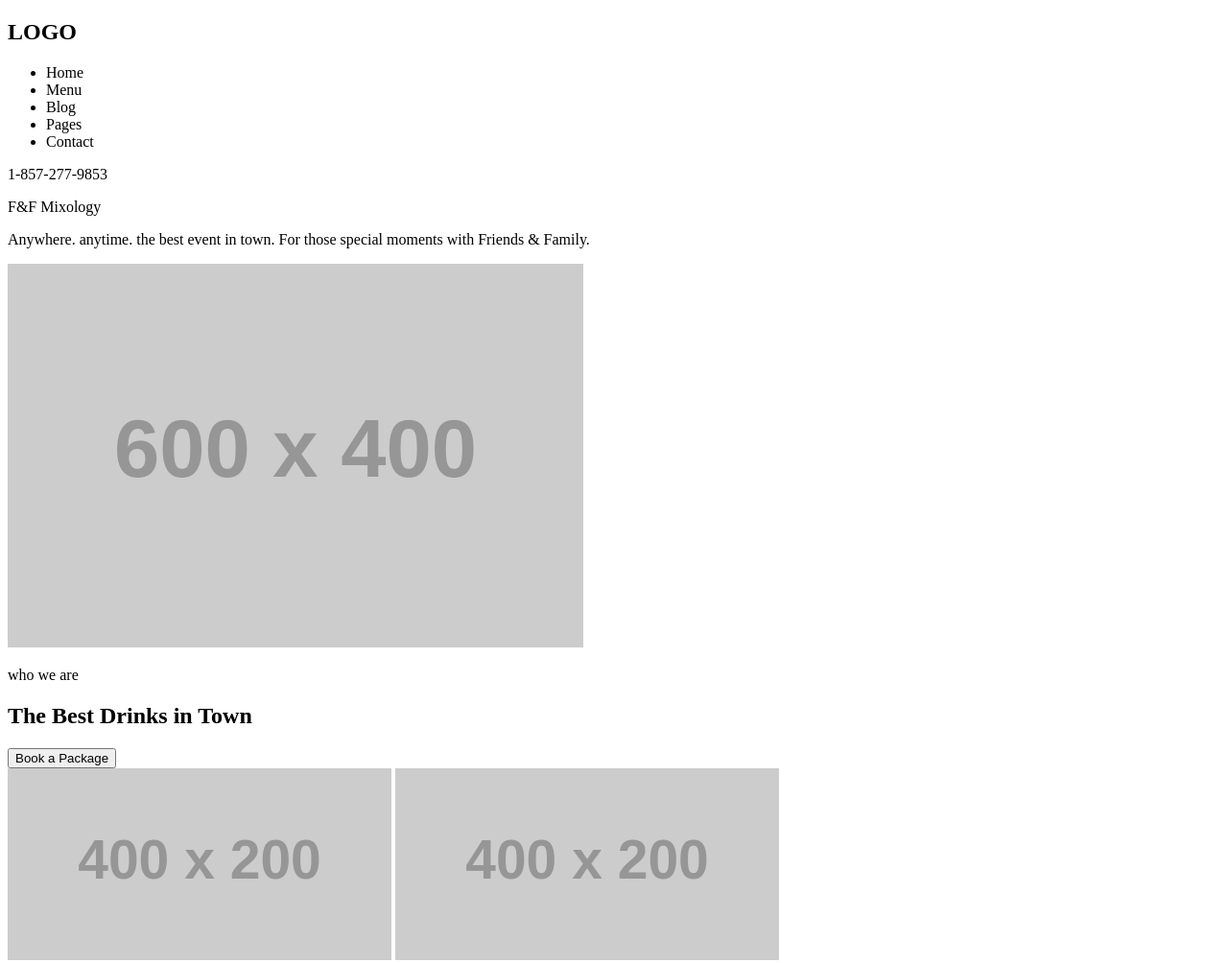
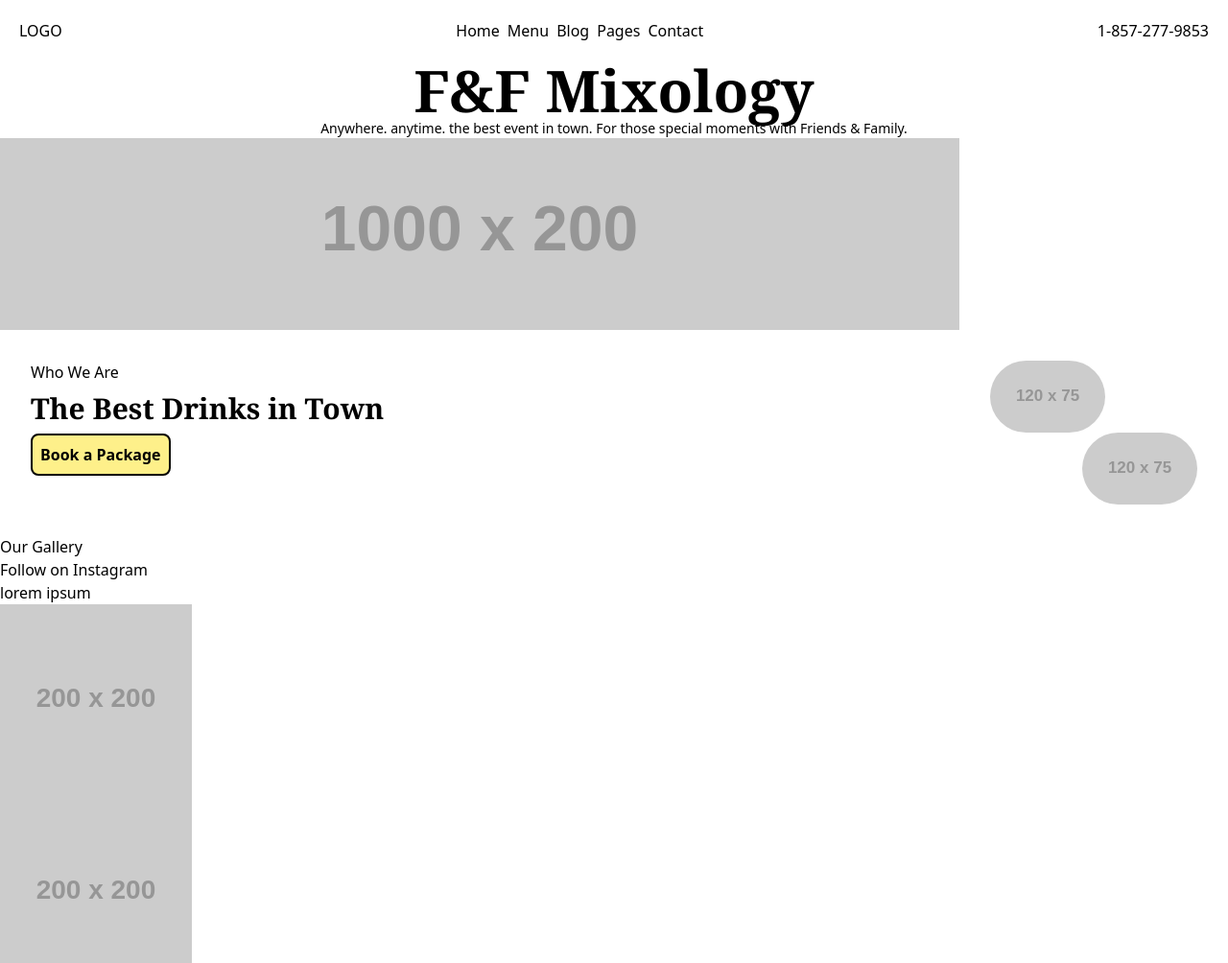
Before and after one commit to silvashley/FnFMixologist, a website: page index.html in a window 1280 px wide. Shown: the top 1004 px of the page at 96% size. Drawn offline with nearby package versions, Linux system fonts and the light colour scheme; placeholder pictures from the web are drawn by us.

Commit message:
styled nav bar header and booking section with tailwind

```diff
--- a/index.html
+++ b/index.html
@@ -6,17 +6,18 @@
     <meta charset="UTF-8" />
     <meta name="viewport" content="width=device-width, initial-scale=1.0" />
     <link href="styles.css" rel="stylesheet" />
+    <script src="https://cdn.tailwindcss.com"></script>
   </head>
 
-  <body>
+  <body class="h-screen w-full">
     <!-- nav  bar 3 sections -->
-    <nav>
+    <nav class="flex justify-between p-5">
       <div>
         <h1>LOGO</h1>
       </div>
 
       <div>
-        <ul>
+        <ul class="flex space-x-2">
           <li>Home</li>
           <li>Menu</li>
           <li>Blog</li>
@@ -32,9 +33,9 @@
     <!--//section ends-->
 
     <!-- title section -->
-    <div>
-      <h>F&F Mixology</h>
-      <p>
+    <div class="h-20 w-full mx-auto text-center">
+      <h class="text-6xl font-bold font-serif">F&F Mixology</h>
+      <p class="text-center text-sm">
         Anywhere. anytime. the best event in town. For those special moments
         with Friends & Family.
       </p>
@@ -44,30 +45,40 @@
     <!-- title image -->
     <div>
       <img
-        src="https://placehold.co/600x400/000000/FFFFFF/png"
+        src="https://placehold.co/1000x200/000000/FFFFFF/png"
         alt="a mahogany bartop with flowers"
       />
     </div>
     <!--//section ends-->
 
     <!-- 2 items side by side. description on left photos on right -->
-    <section>
+    <section class="flex justify-between p-8">
       <!-- description -->
-      <div>
-        <p>who we are</p>
-        <h1>The Best Drinks in Town</h1>
-        <button>Book a Package</button>
+      <div class="space-y-2">
+        <p class=>Who We Are</p>
+        <h1 class="text-3xl font-bold font-serif">The Best Drinks in Town</h1>
+        <button
+          class="button border-black border-solid border-2 p-2 rounded-lg bg-yellow-200 font-bold"
+        >
+          Book a Package
+        </button>
       </div>
       <!-- photos -->
-      <div>
-        <img
-          src="https://placehold.co/400x200/000000/FFFFFF/png"
+      <div class="space-x-24">
+        <div>
+          <img class="rounded-full"
+          src="https://placehold.co/120x75/000000/FFFFFF/png"
           alt="fancy drink"
-        />
-        <img
-          src="https://placehold.co/400x200/000000/FFFFFF/png"
+          />
+        </div>
+
+        <div>
+          <img class="rounded-full"
+          src="https://placehold.co/120x75/000000/FFFFFF/png"
           alt="martini"
-        />
+          />
+        </div>
+
       </div>
     </section>
     <!--//section ends-->
--- a/styles.css
+++ b/styles.css
@@ -0,0 +1 @@
+<script src="https://cdn.tailwindcss.com"></script>
```
